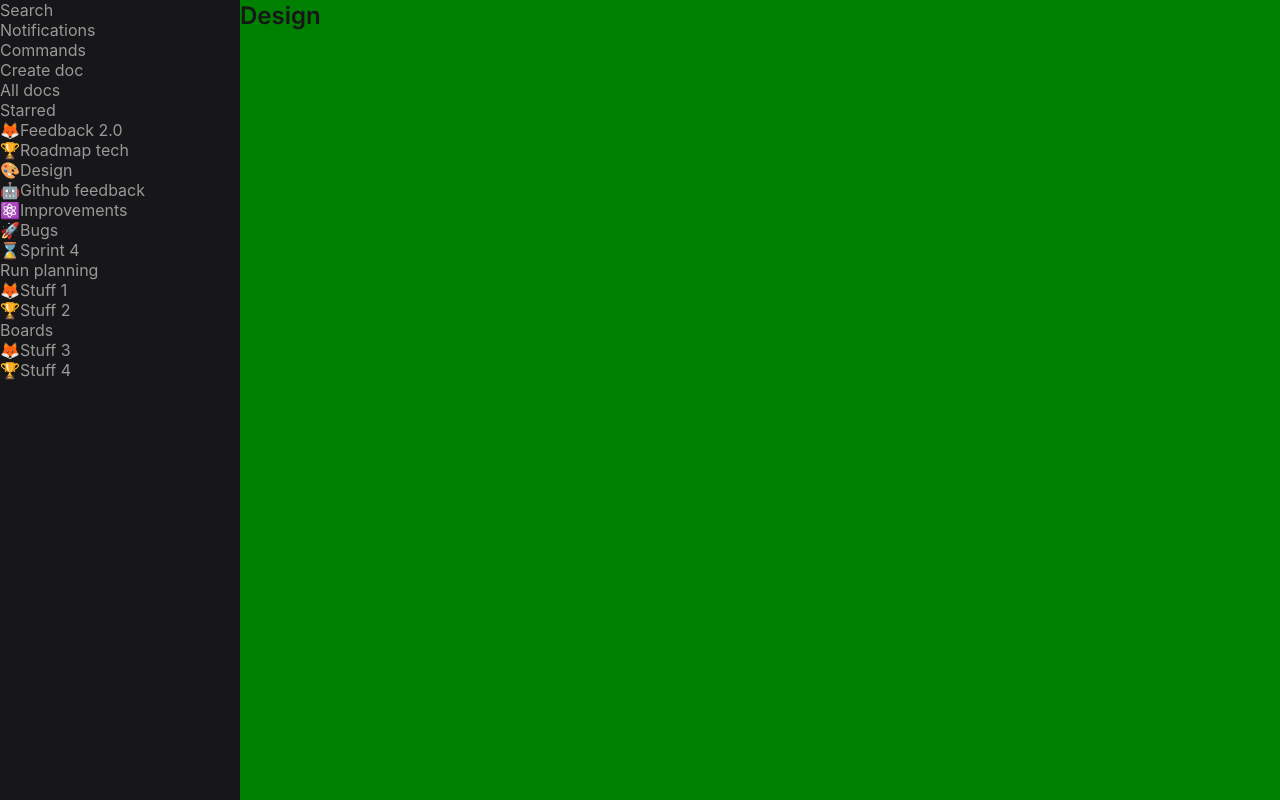
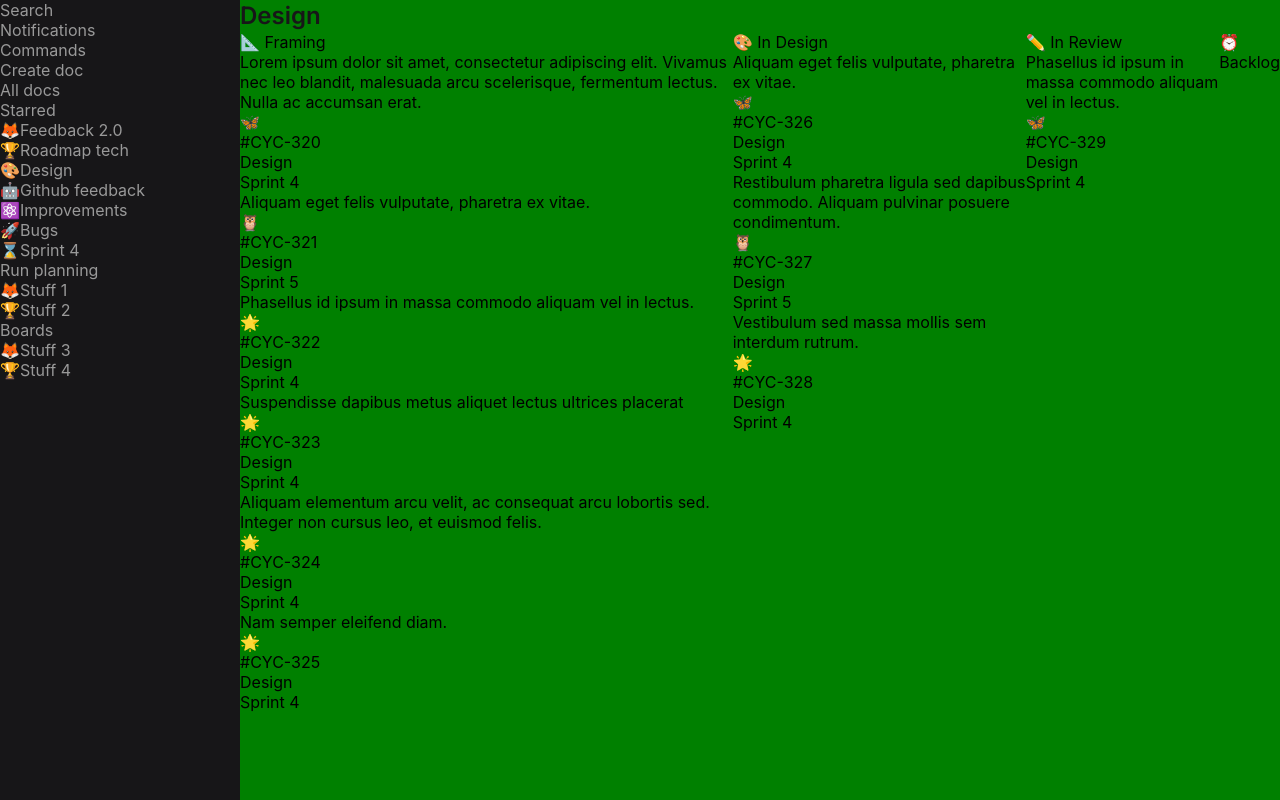
Before and after one commit to Tophe269/cycle, a Next.js app: page /design in a window 1280 px wide. Built offline with nearby package versions, Linux system fonts and the light colour scheme.

Commit message:
cycle: board frame

```diff
--- a/src/components/design/Design.tsx
+++ b/src/components/design/Design.tsx
@@ -1,3 +1,39 @@
-const Design = () => <div />;
+import styled from "styled-components";
+
+import { designBoard } from "../../constants/design-data";
+
+const FrameSet = styled.div`
+  display: flex;
+  flex-direction: line;
+`;
+
+const Frame = styled.div`
+  display: flex;
+  flex-direction: column;
+`;
+
+const Design = () => (
+  <FrameSet>
+    {designBoard.map(({ slug, icon, title, docs }) => (
+      <Frame key={slug}>
+        <div>
+          {icon} {title}
+        </div>
+        {docs.map(({ id, text, tags, icon: docIcon }) => (
+          <div key={id}>
+            {text}
+            <div>
+              <div>{docIcon}</div>
+              <div>#{id}</div>
+              {tags.map(({ text: tagText }) => (
+                <div key={tagText}>{tagText}</div>
+              ))}
+            </div>
+          </div>
+        ))}
+      </Frame>
+    ))}
+  </FrameSet>
+);
 
 export default Design;
```
